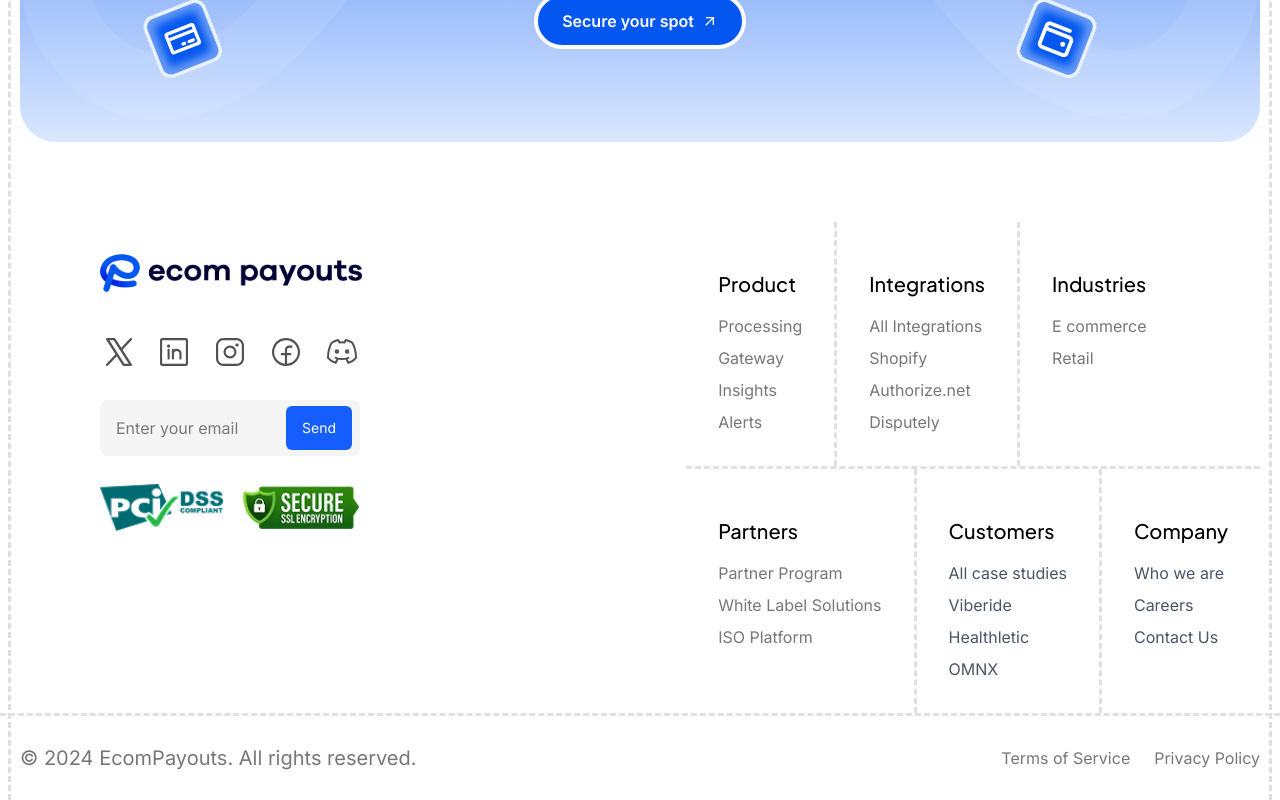
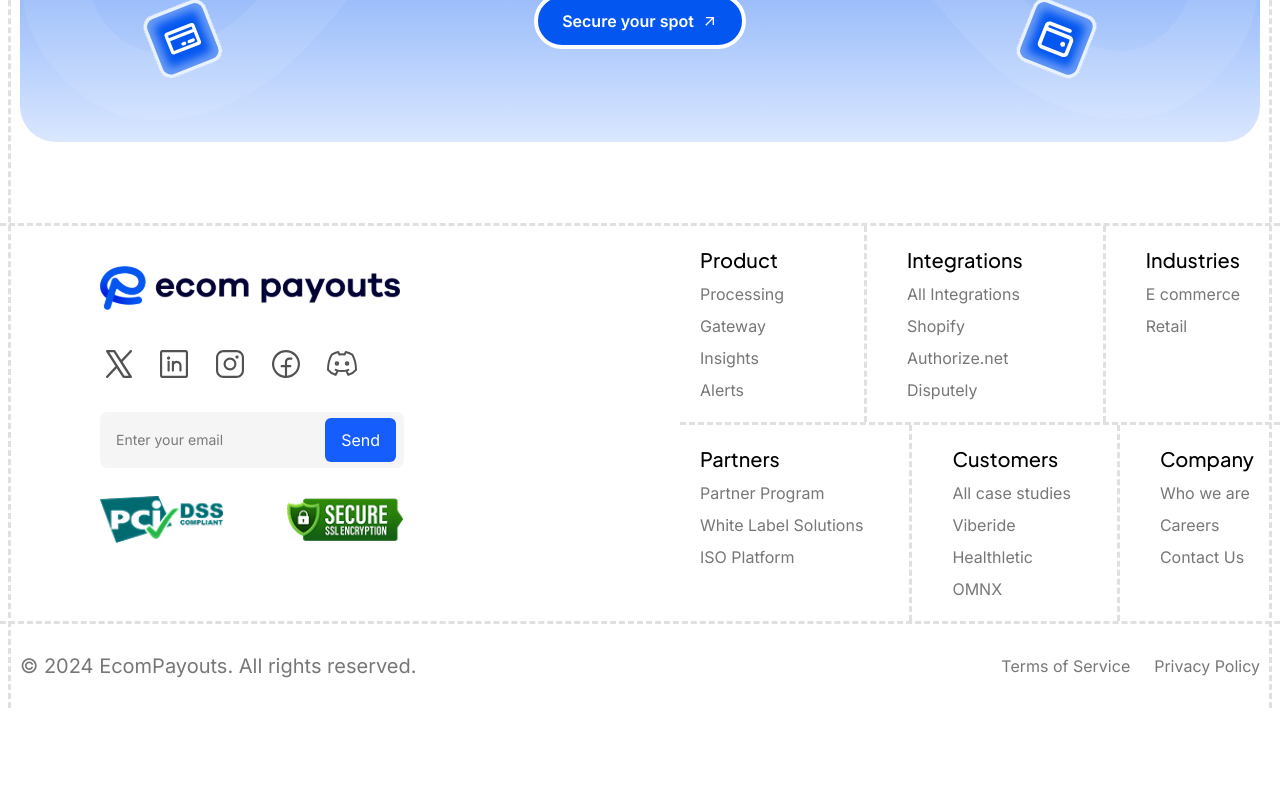
Before and after one commit to hammasmunir/ecom-mpayout, a Next.js app: page /white-label-solutions in a window 1280 px wide. Shown: the part 2555-3355 px from the top of the page. After the commit the page ends 3263 px from the top, so only its background shows below. Built offline with nearby package versions, Linux system fonts and the light colour scheme.

Commit message:
footer alyout fixed

```diff
--- a/components/layout/Footer.jsx
+++ b/components/layout/Footer.jsx
@@ -18,7 +18,44 @@ import LinkedinIcon from '@/assets/icons/social/LinkedinIcon';
 import InstagramIcon from '@/assets/icons/social/InstagramIcon';
 import FBIcon from '@/assets/icons/social/FBIcon';
 import DiscordIcon from '@/assets/icons/social/DiscordIcon';
+
 export default function Footer() {
+  // Footer links data
+  const footerLinks = {
+    product: [
+      { label: 'Processing', href: '/processing' },
+      { label: 'Gateway', href: '/gateway' },
+      { label: 'Insights', href: '/insights' },
+      { label: 'Alerts', href: '/insights#alerts' },
+    ],
+    integrations: [
+      { label: 'All Integrations', href: '/integration' },
+      { label: 'Shopify', href: '/integration/shopify' },
+      { label: 'Authorize.net', href: '/integration/authorized-net' },
+      { label: 'Disputely', href: '/integration/disputely' },
+    ],
+    industries: [
+      { label: 'E commerce', href: '/ecommerce' },
+      { label: 'Retail', href: '/retail' },
+    ],
+    partners: [
+      { label: 'Partner Program', href: '/partner-program' },
+      { label: 'White Label Solutions', href: '/white-label-solutions' },
+      { label: 'ISO Platform', href: '/iso-platform' },
+    ],
+    customers: [
+      { label: 'All case studies', href: '/case-studies' },
+      { label: 'Viberide', href: '/case-studies/viberide' },
+      { label: 'Healthletic', href: '/case-studies/healthletic' },
+      { label: 'OMNX', href: '/case-studies/omnx' },
+    ],
+    company: [
+      { label: 'Who we are', href: '/who-are-we' },
+      { label: 'Careers', href: '/careers' },
+      { label: 'Contact Us', href: '/contact' },
+    ],
+  };
+
   return (
     <footer className="w-full">
       <div className="w-full px-5 py-20">
@@ -72,192 +109,103 @@ export default function Footer() {
 
       {/* Main Footer Content */}
 
-      <div className="">
-        <div className="mx-auto flex max-w-[1440px] flex-col px-5 lg:flex-row lg:items-start lg:justify-between">
-          {/* ------- LEFT SIDE ------- */}
-          <div className="flex w-full flex-col items-start py-8 lg:w-auto lg:pl-20">
-            <div className="h-[50px] w-full">
+      <div className="w-full border-t border-transparent">
+        <div className="border-border mx-auto flex w-full max-w-[1480px] flex-col gap-12 border-t-[3px] border-dashed pl-5 lg:flex-row lg:justify-between">
+          {/* LEFT SIDE */}
+          <div className="flex w-full max-w-sm flex-col py-10 lg:pl-20">
+            <div className="h-[50px]">
               <Image src={Logo} alt="Footer Logo" className="w-full max-w-[300px]" />
             </div>
 
-            {/* Social Icons */}
-            <div className="mt-7 flex w-full justify-between gap-4 text-xl">
+            <div className="mt-7 flex items-center gap-4 text-xl">
               <XIcon />
-              <LinkedinIcon /> <InstagramIcon /> <FBIcon /> <DiscordIcon />
+              <LinkedinIcon />
+              <InstagramIcon />
+              <FBIcon />
+              <DiscordIcon />
             </div>
 
-            {/* Input + Button */}
-            <div className="relative mt-7 w-full md:w-[260px]">
+            <div className="relative mt-7 w-full">
               <input
                 type="text"
                 placeholder="Enter your email"
-                className="h-14 w-full rounded-lg border-gray-500 bg-[#F5F5F5] px-4 pr-20"
+                className="h-14 w-full rounded-lg bg-[#F5F5F5] px-4 pr-24 text-sm"
               />
-
-              <button className="absolute top-1/2 right-2 h-11 -translate-y-1/2 rounded-md bg-blue-600 px-4 text-sm text-white">
+              <button className="absolute top-1/2 right-2 h-11 -translate-y-1/2 rounded-md bg-blue-600 px-4 text-white">
                 Send
               </button>
             </div>
 
-            {/* Badges */}
-            <div className="mt-7 flex w-full items-center justify-between gap-4 md:w-[260px]">
+            <div className="mt-7 flex items-center justify-between gap-4">
               <Image src="/footer/pic.png" alt="Badge 1" width={123} height={45} />
               <Image src="/footer/secure.png" alt="Badge 2" width={117} height={45} />
             </div>
           </div>
 
-          {/* ------- RIGHT SIDE ------- */}
-          <div className="mt-12 flex w-full flex-col lg:mt-0 lg:w-auto">
-            {/* TOP 3 COLUMNS */}
-            <div className="grid grid-cols-3 sm:grid-cols-2 lg:flex lg:flex-row">
-              {/* Product */}
-              <div className="border-border border-t-0 border-r-[3px] border-dashed p-2 md:p-8">
-                <h3 className="mt-4 mb-4 text-xl font-medium">Product</h3>
-                <ul className="text-text space-y-2">
-                  <li>
-                    <Link href="/processing" className="transition hover:text-gray-900">
-                      Processing
-                    </Link>
+          {/* RIGHT SIDE */}
+          <div className="flex w-full max-w-[600px] flex-col">
+            {/* TOP ROW */}
+            <div className="flex justify-between">
+              <div className="border-border flex grow flex-col gap-2 border-r-[3px] border-dashed py-5 pr-10 pl-5">
+                <h3 className="text-xl font-medium">Product</h3>
+                <ul className="text-text flex flex-col gap-2">
+                  {footerLinks.product.map((link) => (
+                    <li key={link.label}>
+                      <Link href={link.href}>{link.label}</Link>
                     </li>
-                  <li>
-                    <Link href="/gateway" className="transition hover:text-gray-900">
-                      Gateway
-                    </Link>
-                  </li>
-                  <li>
-                    <Link href="/insights" className="transition hover:text-gray-900">
-                      Insights
-                    </Link>
-                  </li>
-                  <li>
-                    <Link href="/insights#alerts" className="transition hover:text-gray-900">
-                      Alerts
-                    </Link>
-                  </li>
+                  ))}
                 </ul>
               </div>
-
-              {/* Integrations */}
-              <div className="border-border border-t-0 border-r-[3px] border-dashed p-2 md:p-8">
-                <h3 className="mt-4 mb-4 text-xl font-medium">Integrations</h3>
-                <ul className="text-text space-y-2">
-                  <li>
-                    <Link href="/integration" className="transition hover:text-gray-900">
-                      All Integrations
-                    </Link>
+              <div className="border-border flex grow flex-col gap-2 border-r-[3px] border-dashed px-10 py-5">
+                <h3 className="text-xl font-medium">Integrations</h3>
+                <ul className="text-text flex flex-col gap-2">
+                  {footerLinks.integrations.map((link) => (
+                    <li key={link.label}>
+                      <Link href={link.href}>{link.label}</Link>
                     </li>
-                  <li>
-                    <Link href="/integration/shopify" className="transition hover:text-gray-900">
-                      Shopify
-                    </Link>
-                  </li>
-                  <li>
-                    <Link
-                      href="/integration/authorized-net"
-                      className="transition hover:text-gray-900"
-                    >
-                      Authorize.net
-                    </Link>
-                  </li>
-                  <li>
-                    <Link href="/integration/disputely" className="transition hover:text-gray-900">
-                      Disputely
-                    </Link>
-                  </li>
+                  ))}
                 </ul>
               </div>
-
-              {/* Industries */}
-              <div className="p-2 md:p-8">
-                <h3 className="mt-4 mb-4 text-xl font-medium">Industries</h3>
-                <ul className="text-text space-y-2">
-                  <li>
-                    <Link href="/ecommerce" className="transition hover:text-gray-900">
-                      E commerce
-                    </Link>
+              <div className="border-border flex grow flex-col gap-2 py-5 pl-10">
+                <h3 className="text-xl font-medium">Industries</h3>
+                <ul className="text-text flex flex-col gap-2">
+                  {footerLinks.industries.map((link) => (
+                    <li key={link.label}>
+                      <Link href={link.href}>{link.label}</Link>
                     </li>
-                  <li>
-                    <Link href="/retail" className="transition hover:text-gray-900">
-                      Retail
-                    </Link>
-                  </li>
+                  ))}
                 </ul>
               </div>
             </div>
-
-            {/* BOTTOM 3 COLUMNS */}
-            <div className="border-border grid grid-cols-3 border-t-[3px] border-dashed sm:grid-cols-2 lg:flex lg:flex-row">
-              {/* Partners */}
-              <div className="border-border border-t-0 border-r-[3px] border-dashed p-2 md:p-8">
-                <h3 className="mt-4 mb-4 text-xl font-medium">Partners</h3>
-                <ul className="text-text space-y-2">
-                  <li>
-                    <Link href="/partner-program" className="transition hover:text-gray-900">
-                      Partner Program
-                    </Link>
+            <div className="border-border flex justify-between border-t-[3px] border-dashed">
+              <div className="border-border flex grow flex-col gap-2 border-r-[3px] border-dashed py-5 pr-10 pl-5">
+                <h3 className="text-xl font-medium">Partners</h3>
+                <ul className="text-text flex flex-col gap-2">
+                  {footerLinks.partners.map((link) => (
+                    <li key={link.label}>
+                      <Link href={link.href}>{link.label}</Link>
                     </li>
-                  <li>
-                    <Link href="/white-label-solutions" className="transition hover:text-gray-900">
-                      White Label Solutions
-                    </Link>
-                  </li>
-                  <li>
-                    <Link href="/iso-platform" className="transition hover:text-gray-900">
-                      ISO Platform
-                    </Link>
-                  </li>
+                  ))}
                 </ul>
               </div>
-
-              {/* Customers */}
-              <div className="border-border border-t-0 border-r-[3px] border-dashed p-2 md:p-8">
-                <h3 className="mt-4 mb-4 text-xl font-medium">Customers</h3>
-                <ul className="space-y-2 text-gray-600">
-                  <li>
-                    <Link href="/case-studies" className="transition hover:text-gray-900">
-                      All case studies
-                    </Link>
+              <div className="border-border flex grow flex-col gap-2 border-r-[3px] border-dashed px-10 py-5">
+                <h3 className="text-xl font-medium">Customers</h3>
+                <ul className="text-text flex flex-col gap-2">
+                  {footerLinks.customers.map((link) => (
+                    <li key={link.label}>
+                      <Link href={link.href}>{link.label}</Link>
                     </li>
-                  <li>
-                    <Link href="/case-studies/viberide" className="transition hover:text-gray-900">
-                      Viberide
-                    </Link>
-                  </li>
-                  <li>
-                    <Link
-                      href="/case-studies/healthletic"
-                      className="transition hover:text-gray-900"
-                    >
-                      Healthletic
-                    </Link>
-                  </li>
-                  <li>
-                    <Link href="/case-studies/omnx" className="transition hover:text-gray-900">
-                      OMNX
-                    </Link>
-                  </li>
+                  ))}
                 </ul>
               </div>
-
-              {/* Company */}
-              <div className="p-2 md:p-8">
-                <h3 className="mt-4 mb-4 text-xl font-medium">Company</h3>
-                <ul className="space-y-2 text-gray-600">
-                  <li>
-                    <Link href="/who-are-we" className="transition hover:text-gray-900">
-                      Who we are
-                    </Link>
+              <div className="border-border flex grow flex-col gap-2 py-5 pr-5 pl-10">
+                <h3 className="text-xl font-medium">Company</h3>
+                <ul className="text-text flex flex-col gap-2">
+                  {footerLinks.company.map((link) => (
+                    <li key={link.label}>
+                      <Link href={link.href}>{link.label}</Link>
                     </li>
-                  <li>
-                    <Link href="/careers" className="transition hover:text-gray-900">
-                      Careers
-                    </Link>
-                  </li>
-                  <li>
-                    <Link href="/contact" className="transition hover:text-gray-900">
-                      Contact Us
-                    </Link>
-                  </li>
+                  ))}
                 </ul>
               </div>
             </div>
```
Lines whose indentation alone changed are shown as unchanged.
